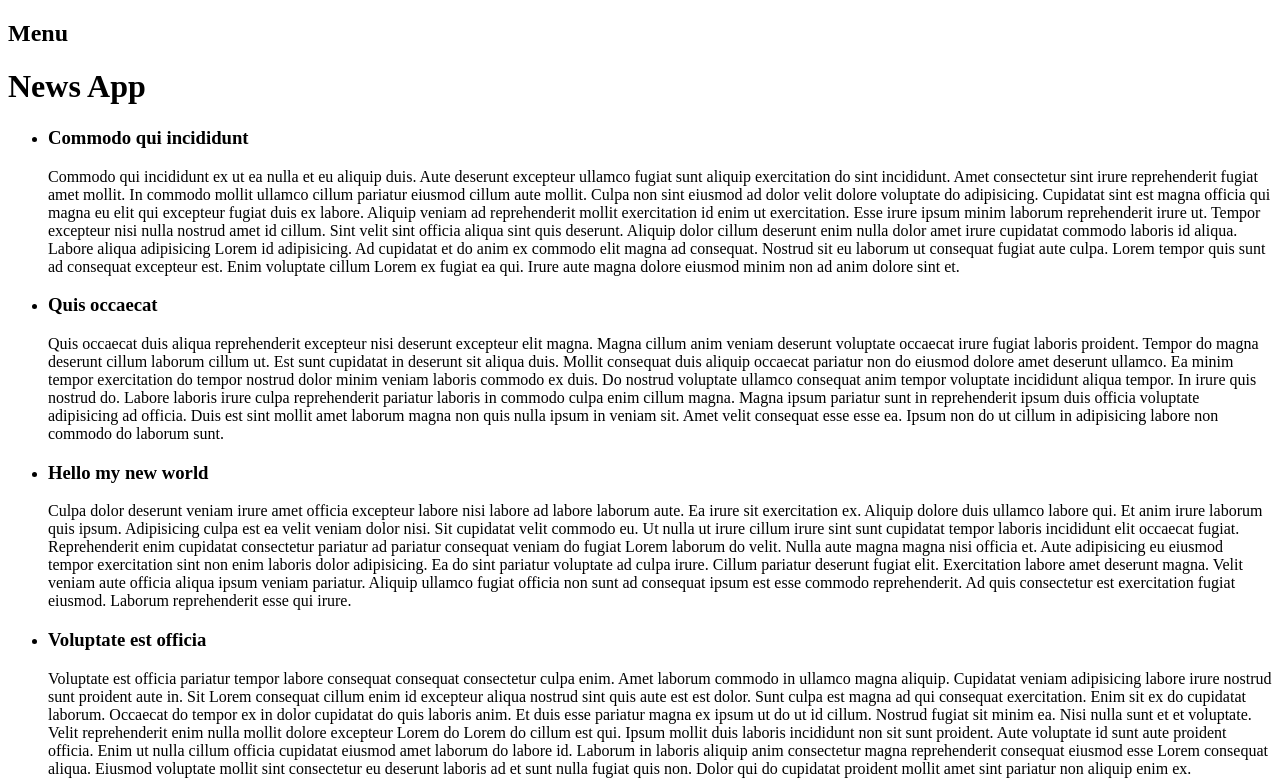
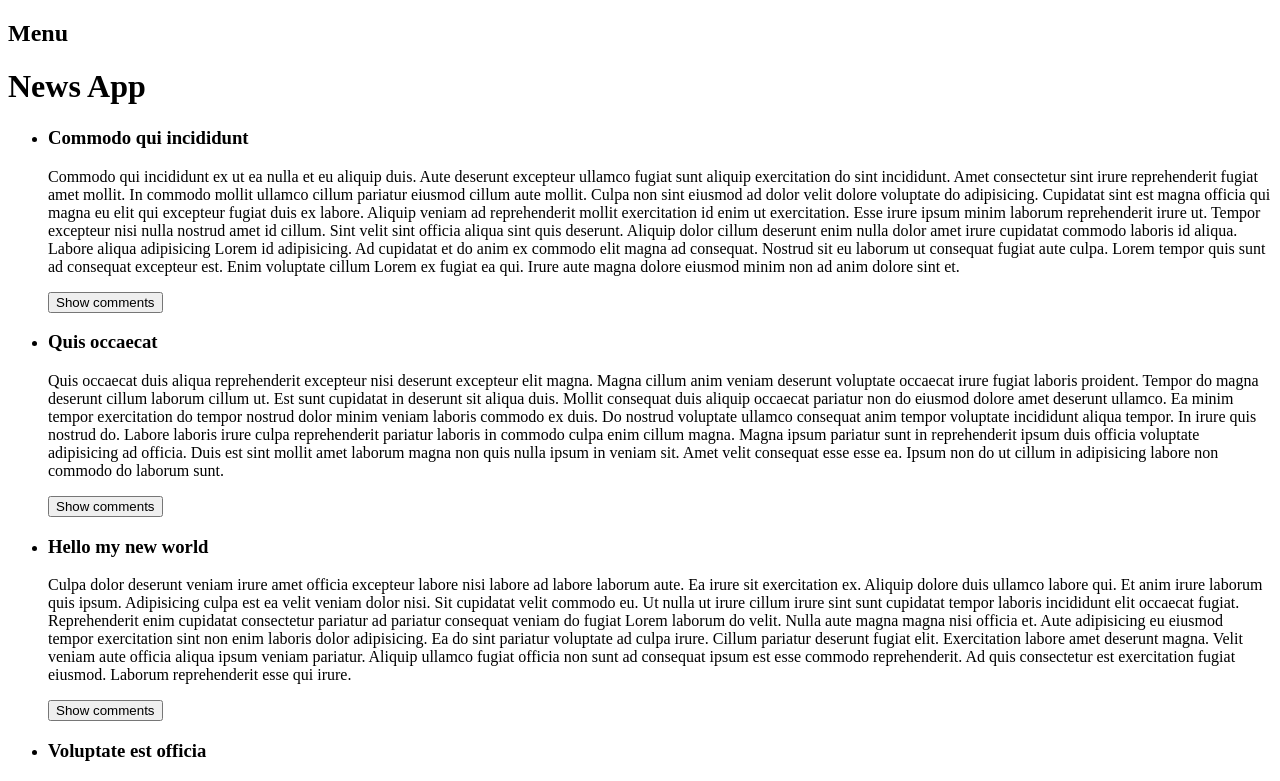
Before and after one commit to romabelka/js_ru_14_08, a React app: page / in a window 1280 px wide. Shown: the top 781 px of the page. Built offline with nearby package versions, Linux system fonts and the light colour scheme.

Commit message:
Added comment's display

```diff
--- a/src/Article.js
+++ b/src/Article.js
@@ -1,11 +1,17 @@
 import React, {Component} from 'react'
+import ArticleCommentsList from './ArticleCommentsList'
 
 class Article extends Component {
     constructor(props) {
         super(props)
 
         this.state = {
-            isOpen: true
+            isOpen: true,
+            showComments: false
+        }
+
+        this.commentsWrapStyle = {
+            display: this.state.showComments ? 'block' : 'none'
         }
     }
 
@@ -16,6 +22,10 @@ class Article extends Component {
             <div>
                 <h3 onClick = {this.handleClick}>{article.title}</h3>
                 {this.getBody()}
+                <button onClick = {this.handleCommentsBtnClick}>
+                    {this.state.showComments ? 'Hide' : 'Show'} comments
+                </button>
+                {this.getComments()}
             </div>
         )
     }
@@ -26,9 +36,21 @@ class Article extends Component {
         })
     }
 
+    handleCommentsBtnClick = () => {
+        this.setState({
+            showComments: !this.state.showComments
+        })
+    }
+
     getBody() {
         return this.state.isOpen && <p>{this.props.article.text}</p>
     }
+
+    getComments() {
+        return this.state.showComments && <ArticleCommentsList comments = {this.props.article.comments} />
+    }
+
+
 }
 
 export default Article
```
